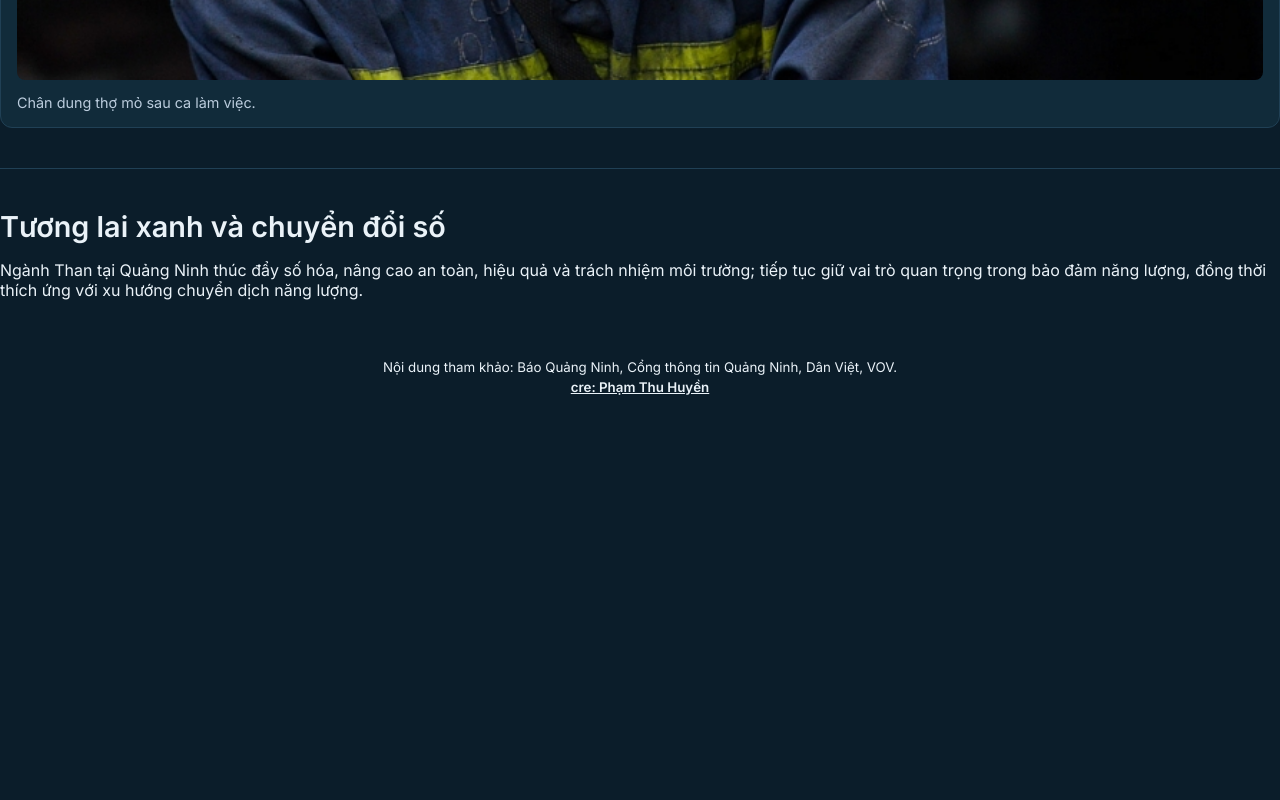
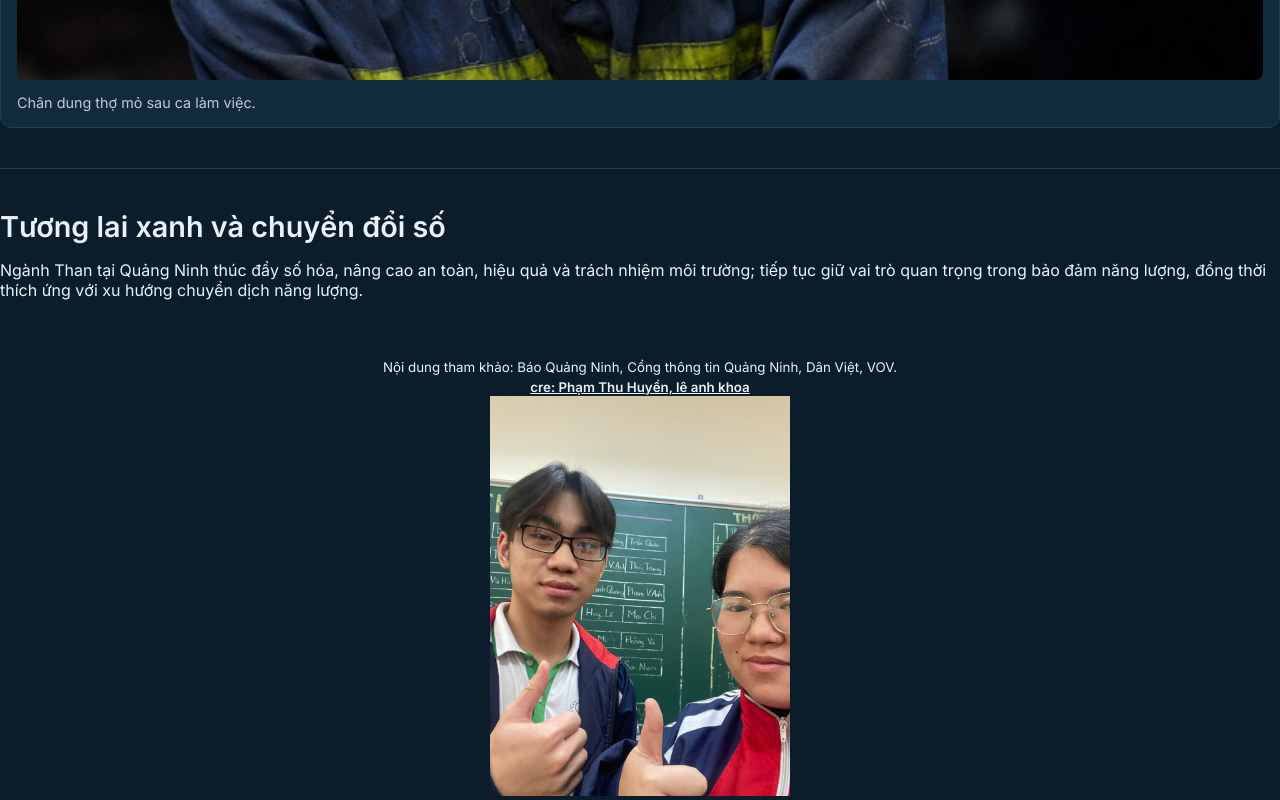
Before and after one commit to drivesave01plm-gif/Quang-Ninh-Mining-Industry, a plain HTML site: page index.html in a window 1280 px wide. Shown: the part 3357-4157 px from the top of the page. Before the commit the page ends 3753 px from the top, so only its background shows below. Drawn offline with Linux system fonts and the light colour scheme.

Commit message:
Update pic cre

```diff
--- a/index.html
+++ b/index.html
@@ -238,7 +238,8 @@
   <footer>
     <div align="center">
       <small>Nội dung tham khảo: Báo Quảng Ninh, Cổng thông tin Quảng Ninh, Dân Việt, VOV.</small><br/>
-      <small><u><b>cre: Phạm Thu Huyền</b></u></small>
+      <small><u><b>cre: Phạm Thu Huyền, lê anh khoa</b></u></small><br>
+      <img src="6.jpg" alt="cre" style="height: 400px;">
   </footer>
 
   <script>
@@ -308,4 +309,5 @@
     });
   </script>
 </body>
+
 </html>
```
